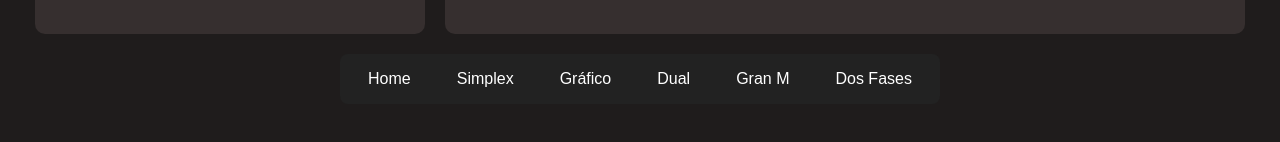
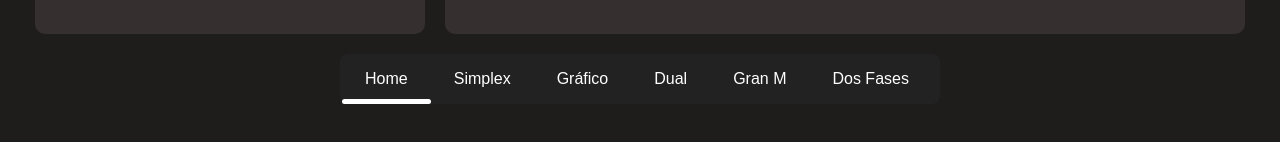
Before and after one commit to NexusOnePlus/react_app, a React (Vite) app: page / in a window 1280 px wide. Shown: the part 584-726 px from the top of the page. Built offline with nearby package versions, Linux system fonts and the light colour scheme; a web font is replaced by a local one.

Commit message:
Diseño de barra

```diff
--- a/public/components/ui/header.css
+++ b/public/components/ui/header.css
@@ -32,5 +32,58 @@ nav a {
     font-weight: 500;
     color: #fff;
     text-decoration: none;
-    padding: 0 23px;
+    padding: 0 20px;
 }
+
+
+nav .animation {
+    position: absolute;
+    height: 5px;
+    bottom: 0;
+    z-index: 0;
+    background: #ffffff;
+    border-radius: 8px;
+    transition: all .5s ease 0s;
+}
+a:nth-child(1){
+    width: 88.69px;
+}
+nav .start-home, a:nth-child(1):hover~.animation{
+    width: 88.69px;
+    left: 2px;
+}
+a:nth-child(2){
+    width: 102.91px;
+}
+nav .start-Simplex, a:nth-child(2):hover~.animation{
+    width: 102.91px;
+    left: 90.69px;
+}
+a:nth-child(3){
+    width: 97.58px;
+}
+nav .start-Grafico, a:nth-child(3):hover~.animation{
+    width: 97.58px;
+    left: 193.6px;
+}
+a:nth-child(4){
+    width: 78.91px;
+}
+nav .start-Dual, a:nth-child(4):hover~.animation{
+    width: 78.91px;
+    left: 295.18px;
+}
+a:nth-child(5){
+    width: 99.35px;
+}
+nav .start-Gran_M, a:nth-child(5):hover~.animation{
+    width: 99.35px;
+    left: 376.09px;
+}
+a:nth-child(6){
+    width: 122.48px;
+}
+nav .start-Dos_Fases, a:nth-child(6):hover~.animation{
+    width: 122.48px;
+    left: 470.52px;
+}
--- a/public/components/ui/header.jsx
+++ b/public/components/ui/header.jsx
@@ -33,7 +33,7 @@ const Menu = () => {
             <Link to='/Dos_Fases'>
               Dos Fases
             </Link>
-            <span></span>
+            <div className="animation start-home"></div>
           </nav>
         </div>
       </BrowserRouter>
```
